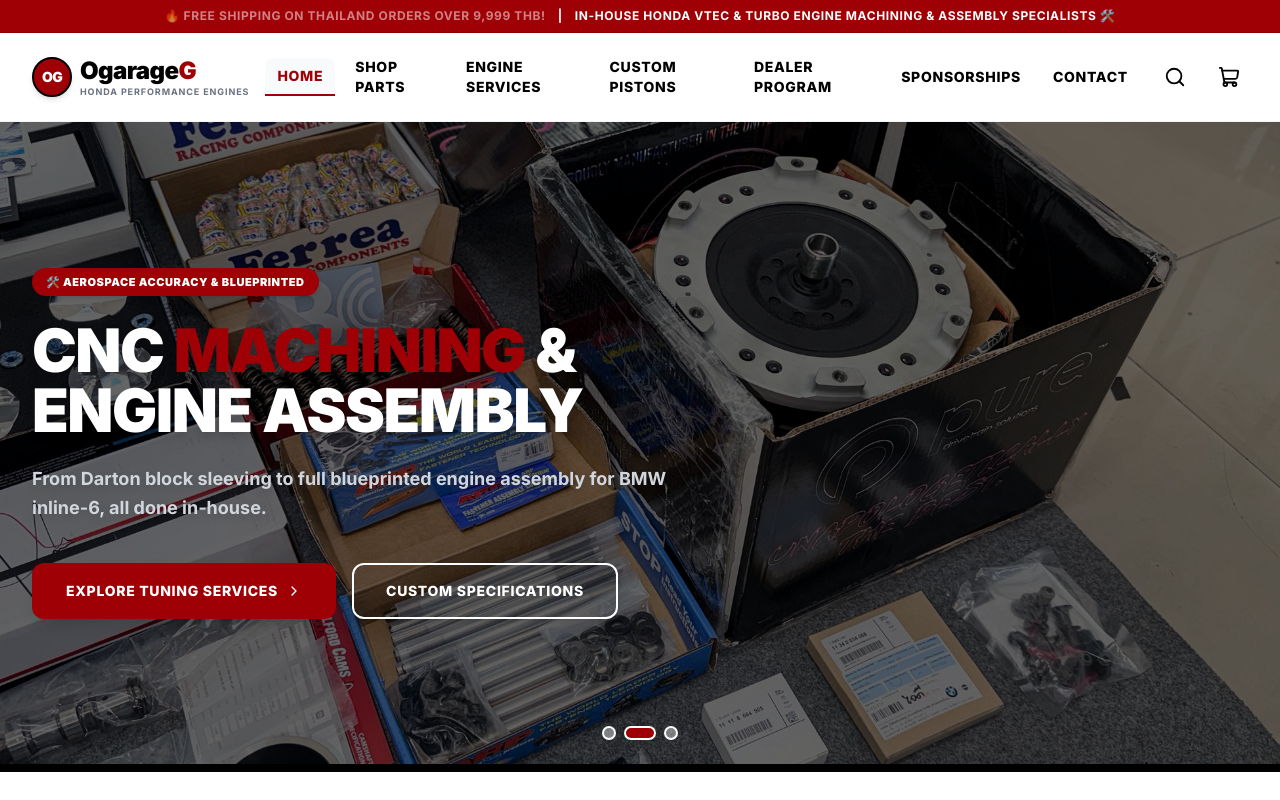
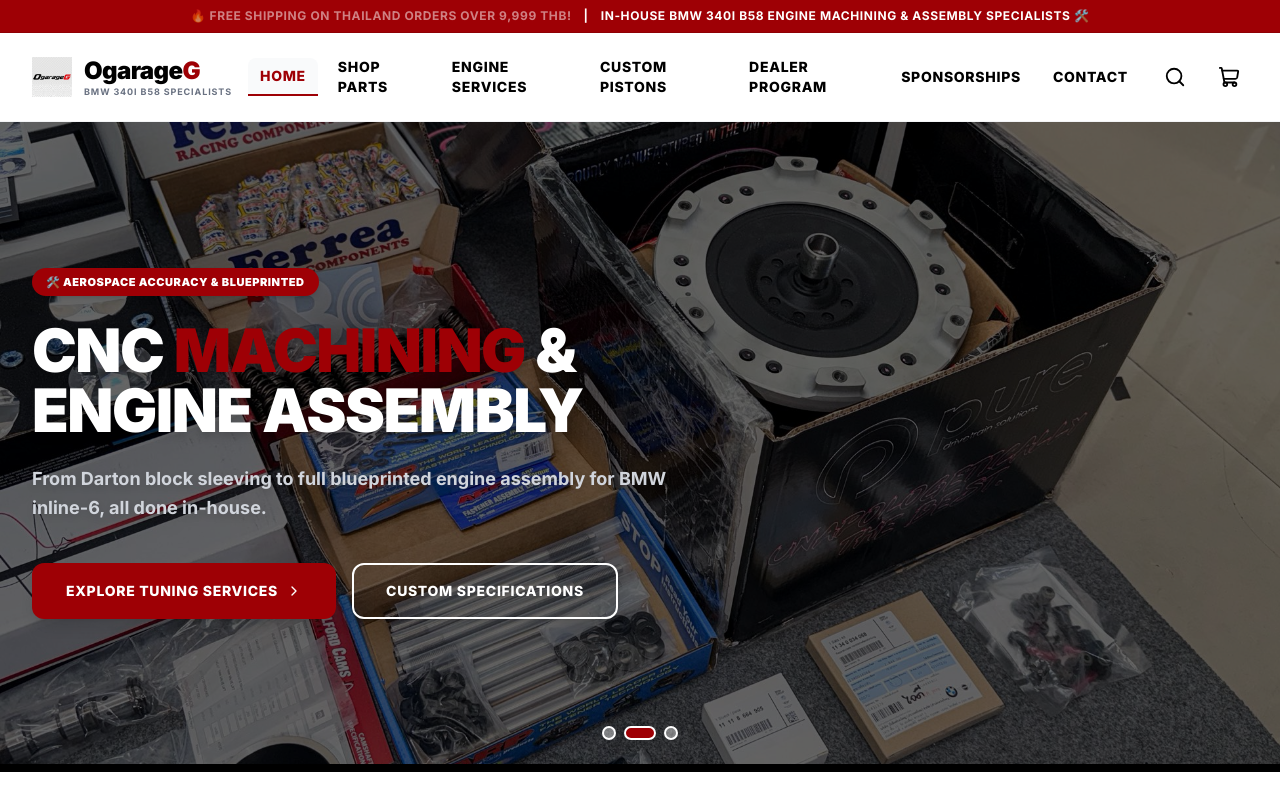
Before and after one commit to NBV-Project/OgarageG, a Next.js app: page / in a window 1280 px wide. Shown: the top 800 px of the page. Built offline with nearby package versions, Linux system fonts and the light colour scheme.

Commit message:
feat: integrate transparent brand logo in header and footer

```diff
--- a/src/components/Footer.tsx
+++ b/src/components/Footer.tsx
@@ -1,3 +1,4 @@
+/* eslint-disable @next/next/no-img-element */
 "use client";
 
 import React, { useState } from "react";
@@ -25,21 +26,23 @@
 
           {/* Column 1: Brand Info */}
           <div className="space-y-6">
-            <Link href="/" className="flex items-center gap-2 group">
-              <div className="w-10 h-10 bg-[#9e0005] rounded-full flex items-center justify-center text-white border-2 border-white font-black text-sm">
-                OG
-              </div>
+            <Link href="/" className="flex items-center gap-3 group">
+              <img
+                src="/logo/logo_transparent.png"
+                alt="OgarageG Logo"
+                className="h-10 w-auto object-contain transition-transform group-hover:scale-105"
+              />
               <div className="flex flex-col">
                 <span className="text-xl font-black text-white tracking-tight leading-none">
                   Ogarage<span className="text-[#9e0005]">G</span>
                 </span>
                 <span className="text-[9px] font-bold text-gray-500 uppercase tracking-widest leading-none mt-1">
-                  Honda Engines Specialist
+                  BMW 340i B58 Specialists
                 </span>
               </div>
             </Link>
             <p className="text-sm text-gray-500 font-bold leading-relaxed">
-              We engineer, build, and supply the ultimate Honda performance parts for L15B Turbo, K20C1 Turbo, K-Series, and classic B-Series VTEC platforms. From CNC machined heads to Darton sleeved engine blocks, we deliver race-ready reliability.
+              We engineer, build, and supply the ultimate BMW 340i performance parts for B58 Gen 1, Gen 2, and Custom Stroker platforms. From CNC machined heads to Darton sleeved engine blocks, we deliver race-ready reliability.
             </p>
             <div className="flex items-center gap-3 text-xs font-black text-white uppercase bg-white/5 border border-white/10 px-4 py-2.5 rounded-lg select-none">
               <Shield className="text-[#9e0005]" size={16} />
--- a/src/components/Header.tsx
+++ b/src/components/Header.tsx
@@ -53,7 +53,7 @@
       <div className="bg-[#9e0005] text-white text-xs font-bold py-2 px-4 text-center tracking-wider uppercase border-b border-black/10 select-none">
         <span className="animate-pulse">🔥 FREE SHIPPING ON THAILAND ORDERS OVER 9,999 THB!</span>
         <span className="hidden md:inline mx-3">|</span>
-        <span className="hidden md:inline">IN-HOUSE HONDA VTEC & TURBO ENGINE MACHINING & ASSEMBLY SPECIALISTS 🛠️</span>
+        <span className="hidden md:inline">IN-HOUSE BMW 340i B58 ENGINE MACHINING & ASSEMBLY SPECIALISTS 🛠️</span>
       </div>
 
       {/* 2. Main Navigation Bar */}
@@ -79,16 +79,18 @@
             </div>
 
             {/* Logo */}
-            <Link href="/" className="flex items-center gap-2 group shrink-0">
-              <div className="relative w-10 h-10 bg-[#9e0005] rounded-full flex items-center justify-center text-white border-2 border-black font-black text-xl shadow-md transform group-hover:rotate-12 transition-transform duration-300">
-                <span className="text-sm tracking-tighter">OG</span>
-              </div>
+            <Link href="/" className="flex items-center gap-3 group shrink-0">
+              <img
+                src="/logo/logo_transparent.png"
+                alt="OgarageG Logo"
+                className="h-10 w-auto object-contain transition-transform group-hover:scale-105"
+              />
               <div className="flex flex-col">
                 <span className="text-xl md:text-2xl font-black text-black tracking-tight leading-none group-hover:text-[#9e0005] transition-colors">
                   Ogarage<span className="text-[#9e0005]">G</span>
                 </span>
                 <span className="text-[9px] font-bold text-gray-500 uppercase tracking-widest leading-none mt-1">
-                  Honda Performance Engines
+                  BMW 340i B58 Specialists
                 </span>
               </div>
             </Link>
```
Also changed, not shown: public/logo/Screenshot 2026-05-28 134433.png (added), public/logo/logo_transparent.png (added).
